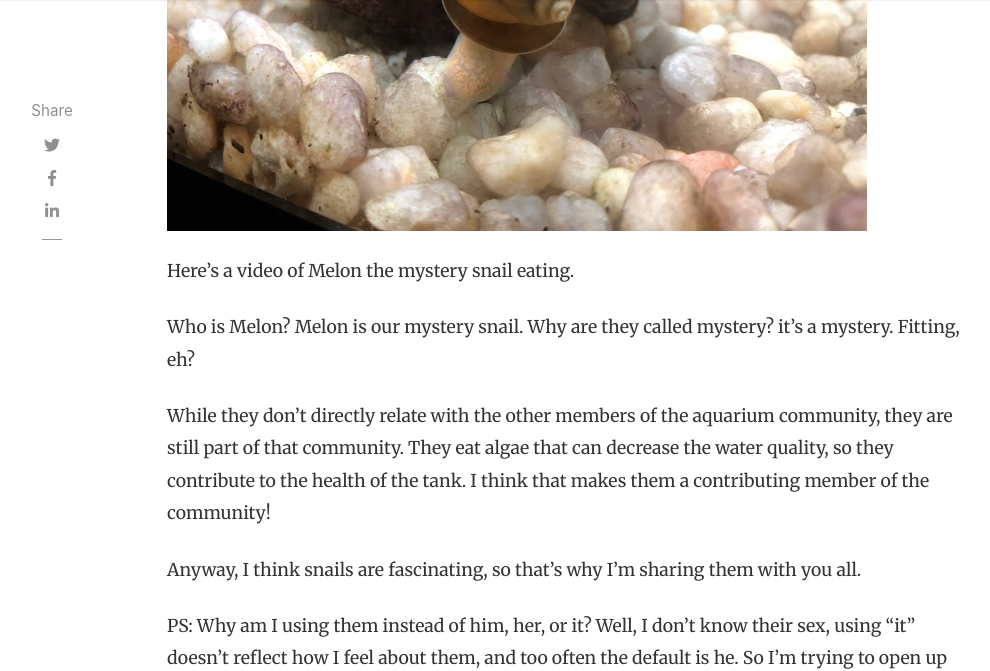
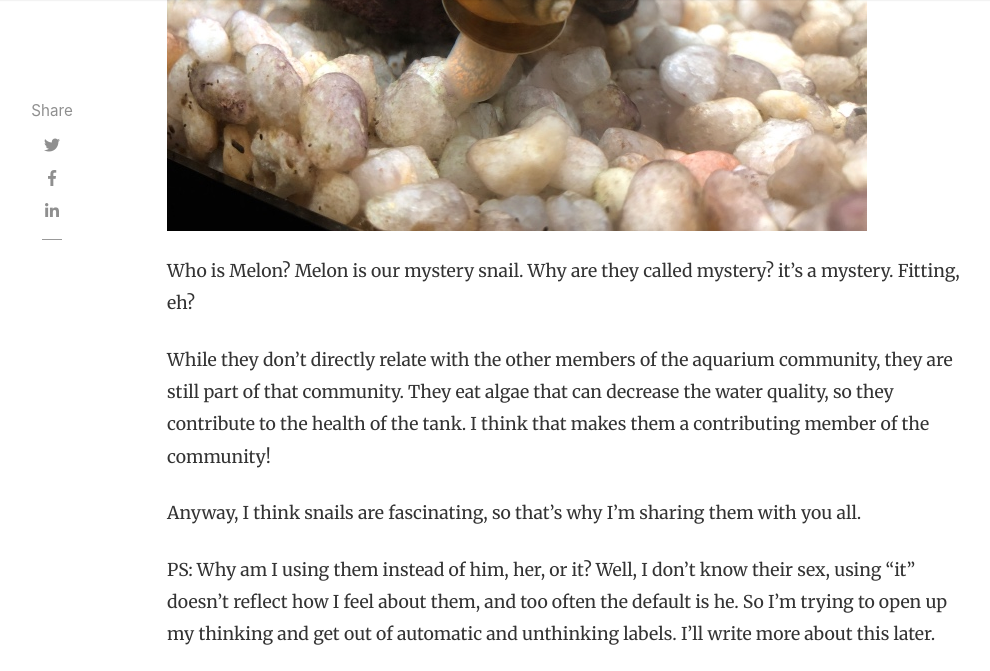
Before and after one commit to pknielski/pknielski.github.io, a Jekyll site: the page built from _posts/2019-04-14-melon-eating.md, in a window 1280 px wide and 900 px high, scrolled down 604 px, cut to the strip 0-671 px from the top of the window. Shown: the whole strip, without its empty margins (118-1108 px from the left). Built offline with Jekyll 4.4.1, drawn with Linux system fonts in a browser that asks for light colours; nearby versions of some CDN libraries; our own code applies the rules of GitHub Pages for plain Markdown files; comment, search, counter and statistics services are not loaded.

Commit message:
Update 2019-04-14-melon-eating.md

```diff
--- a/_posts/2019-04-14-melon-eating.md
+++ b/_posts/2019-04-14-melon-eating.md
@@ -4,8 +4,6 @@ categories:
   - melon
 image: assets/images/Melon_Fotor.jpg
 ---
-
-Here's a video of Melon the mystery snail eating.
 
 Who is Melon?  Melon is our mystery snail. Why are they called mystery?  it's a mystery.  Fitting, eh?
 
```
